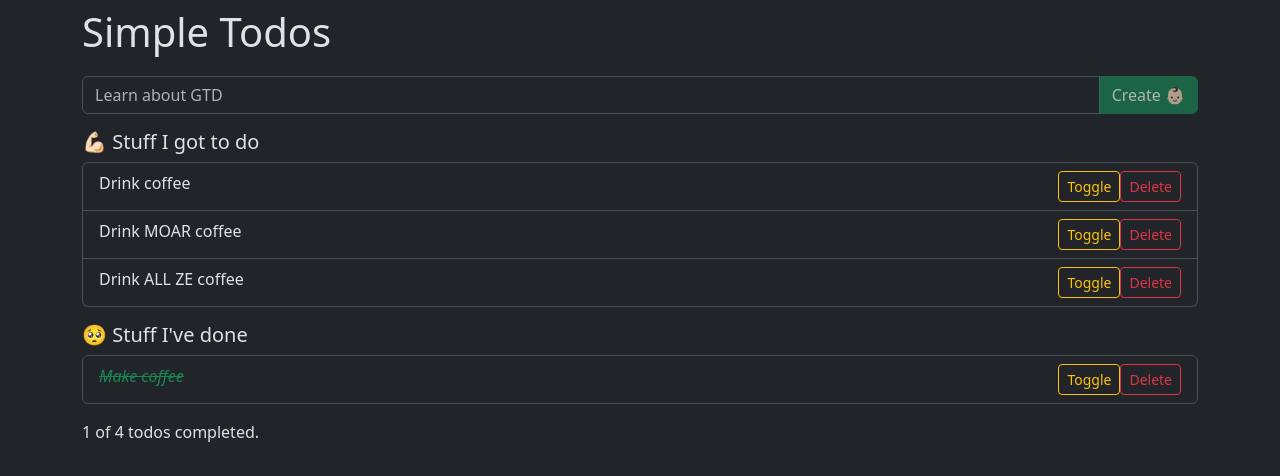
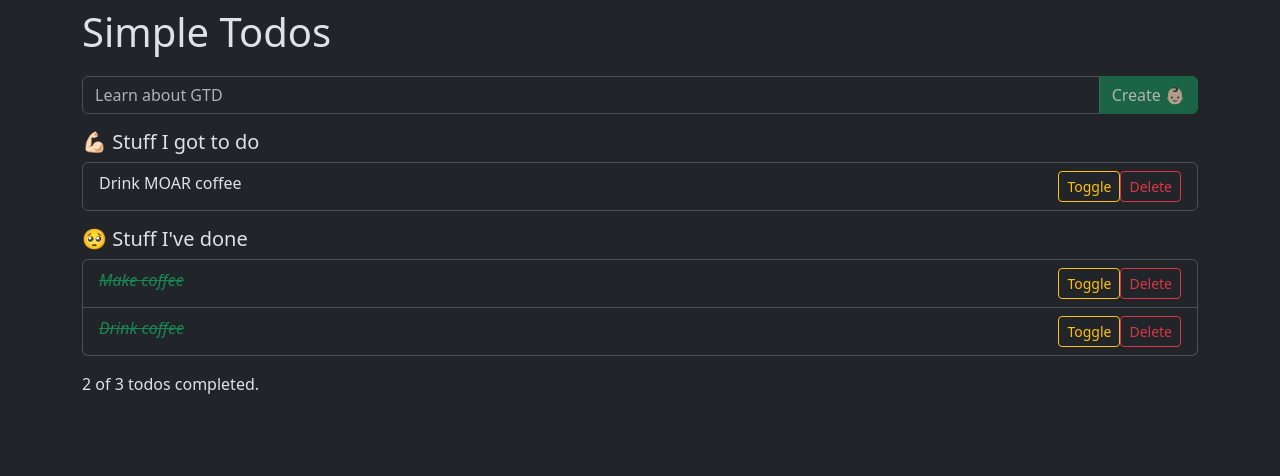
Before and after one commit to drblue/ykrea26h1, a React (Vite) app in the folder 04-async-todos/: page / in a window 1280 px wide. Shown: the top 476 px of the page. Built offline with nearby package versions, Linux system fonts and the light colour scheme; data requests are answered from the project's data file.

Commit message:
Get todos from API on initial render.

```diff
--- a/04-async-todos/src/App.tsx
+++ b/04-async-todos/src/App.tsx
@@ -1,4 +1,4 @@
-import { useState } from "react";
+import { useEffect, useState } from "react";
 import Container from "react-bootstrap/Container";
 import AddTodoForm from "./components/AddTodoForm";
 import TodoCounter from "./components/TodoCounter";
@@ -6,15 +6,8 @@ import TodoList from "./components/TodoList";
 import type { Todo } from "./types/Todo.types";
 import "./assets/scss/App.scss";
 
-const initialTodos: Todo[] = [
-	{ id: 1, title: "Make coffee", completed: true },
-	{ id: 2, title: "Drink coffee", completed: false },
-	{ id: 3, title: "Drink MOAR coffee", completed: false },
-	{ id: 4, title: "Drink ALL ZE coffee", completed: false },
-];
-
 function App() {
-	const [todos, setTodos] = useState<Todo[]>(initialTodos);
+	const [todos, setTodos] = useState<Todo[]>([]);
 
 	const handleAddTodo = (title: string) => {
 		// Create a new todo and set a new list of todos containing
@@ -39,6 +32,20 @@ function App() {
 			)
 		);
 	}
+
+	useEffect(() => {
+		const getData = async () => {
+			// Make request to API
+			const res = await fetch("http://localhost:3000/todos");
+			if (!res.ok) {
+				throw new Error("Response was not OK!");
+			}
+
+			const data = await res.json() as Todo[];
+			setTodos(data);
+		}
+		getData();
+	}, []);
 
 	// Derive list of completed/incompleted todos from the `todos` state
 	const finishedTodos = todos.filter(todo => todo.completed);
```
